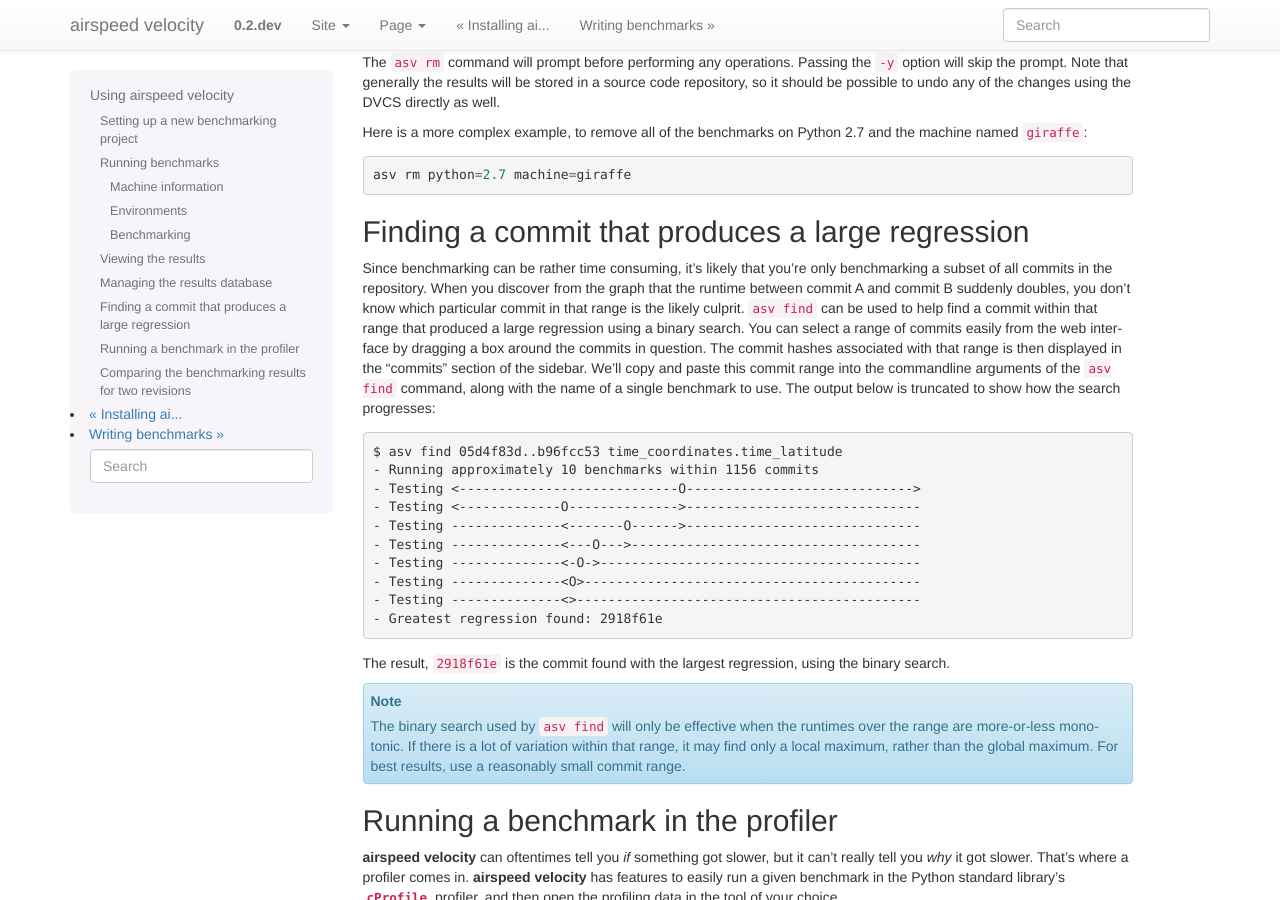
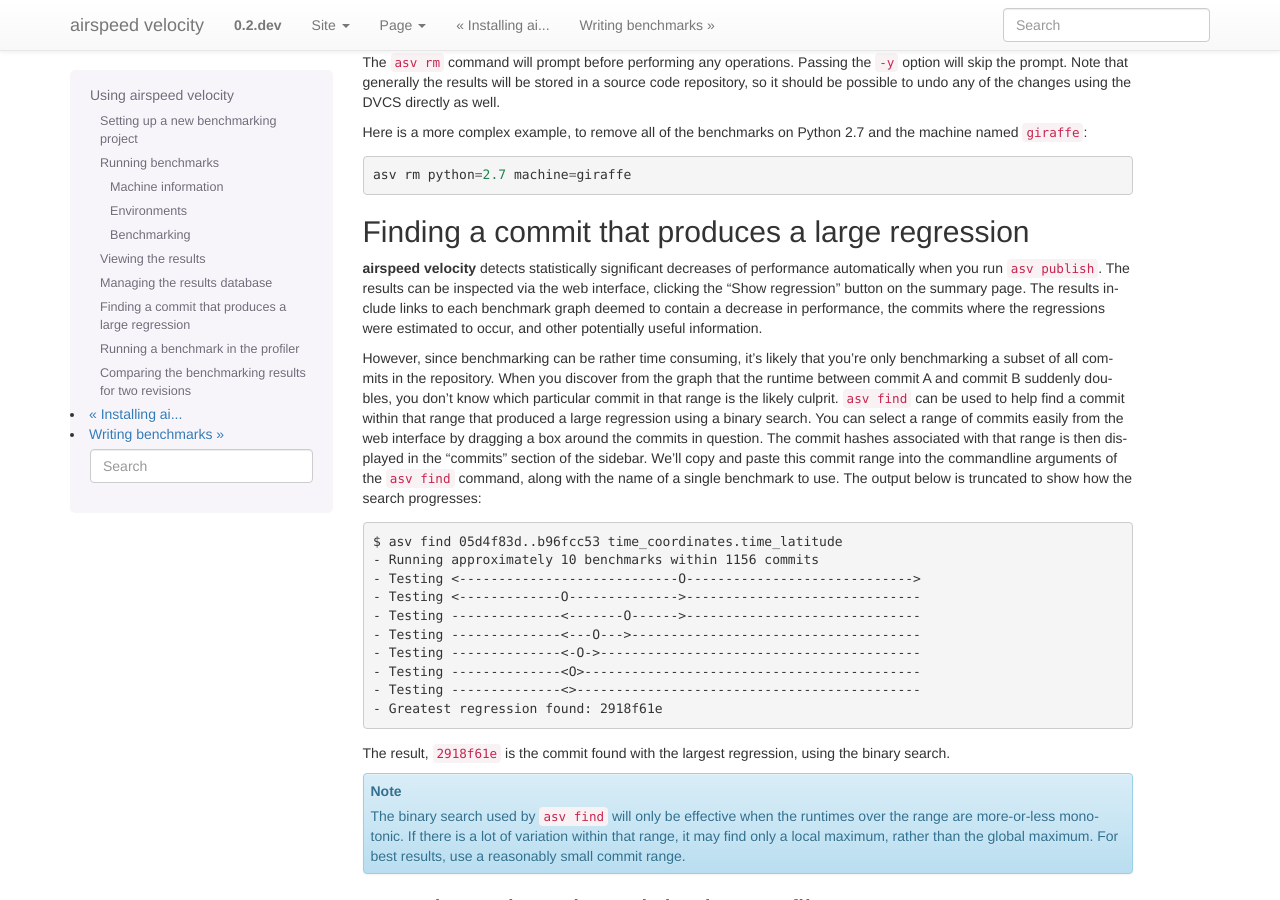
Before and after one commit to airspeed-velocity/asv, a Sphinx documentation site: the page built from docs/source/using.rst, in a window 1280 px wide and 900 px high, scrolled down 6088 px. Built offline with Sphinx 7.4.7, drawn with Linux system fonts in a browser that asks for light colours; the version number is read from the project's files by our own code.

Commit message:
Mention regression detection in the documentation

```diff
--- a/docs/source/using.rst
+++ b/docs/source/using.rst
@@ -387,7 +387,15 @@
 Finding a commit that produces a large regression
 -------------------------------------------------
 
-Since benchmarking can be rather time consuming, it's likely that
+**airspeed velocity** detects statistically significant decreases of
+performance automatically when you run ``asv publish``. The results
+can be inspected via the web interface, clicking the "Show regression"
+button on the summary page.  The results include links to each
+benchmark graph deemed to contain a decrease in performance, the
+commits where the regressions were estimated to occur, and other
+potentially useful information.
+
+However, since benchmarking can be rather time consuming, it's likely that
 you're only benchmarking a subset of all commits in the repository.
 When you discover from the graph that the runtime between commit A and
 commit B suddenly doubles, you don't know which particular commit in
```
